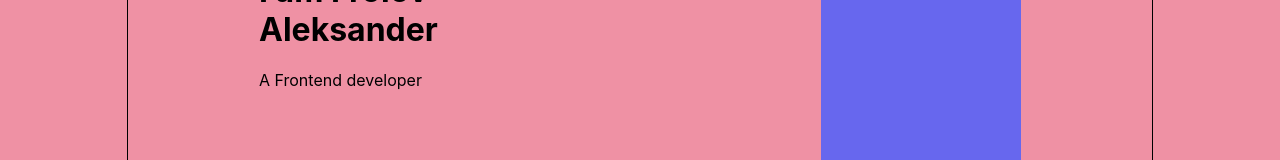
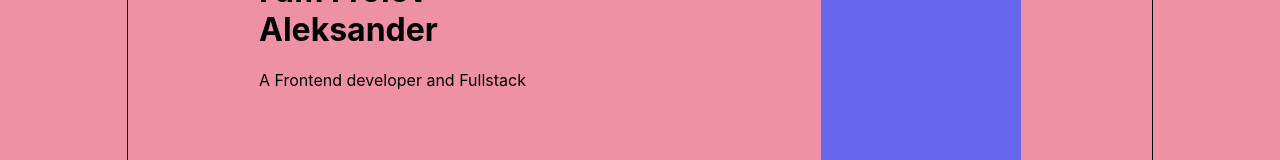
Before and after one commit to AleksandrFROLik/Portfolio, a React (Create React App) app: page / in a window 1280 px wide. Shown: the part 463-623 px from the top of the page. Built offline with nearby package versions, Linux system fonts and the light colour scheme.

Commit message:
Portfolio 9 path

```diff
--- a/src/components/main/Main.tsx
+++ b/src/components/main/Main.tsx
@@ -11,7 +11,7 @@ export const Main = () => {
                 <div className={style.text}>
                     <span>Hi There</span>
                     <h1>I am Frolov Aleksander</h1>
-                    <p>A Frontend developer</p>
+                    <p>A Frontend developer and Fullstack</p>
                 </div>
                 <div className={style.photo}>
 
```
